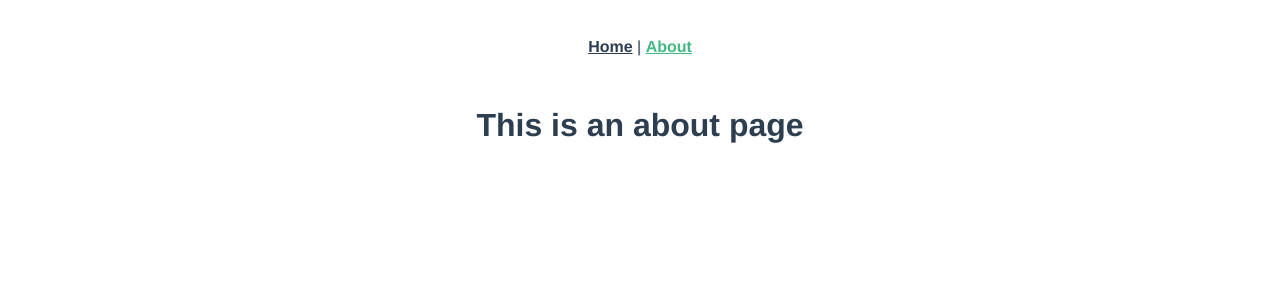
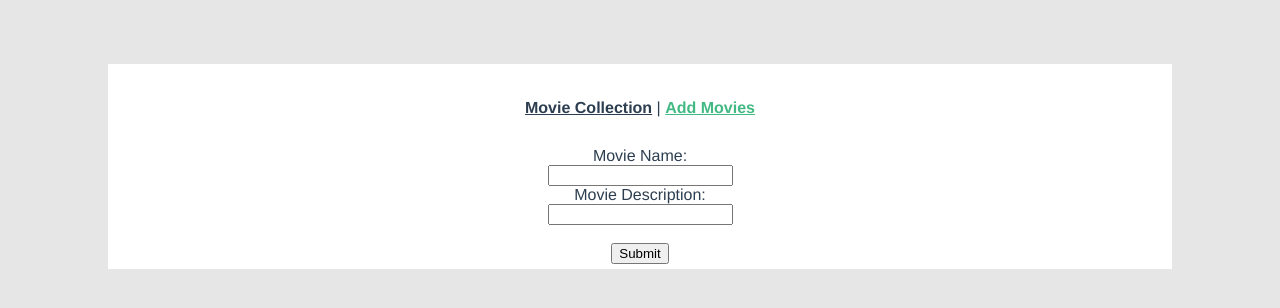
Before and after one commit to eceCaliskan/movie-collection, a Vue app: page /about in a window 1280 px wide. Shown: the top 308 px of the page. Built offline with nearby package versions, Linux system fonts and the light colour scheme.

Commit message:
initial commit

```diff
--- a/package.json
+++ b/package.json
@@ -4,10 +4,12 @@
     "private": true,
     "scripts": {
         "serve": "vue-cli-service serve",
-    "build": "vue-cli-service build"
+        "build": "vue-cli-service build",
+        "backend": "json-server --watch db.json --port 5000"
     },
     "dependencies": {
         "core-js": "^3.6.5",
+        "json-server": "^0.17.0",
         "vue": "^3.0.0",
         "vue-router": "^4.0.0-0"
     },
--- a/src/App.vue
+++ b/src/App.vue
@@ -1,22 +1,31 @@
 <template>
   <div id="nav">
-    <router-link to="/">Home</router-link> |
-    <router-link to="/about">About</router-link>
+    <router-link to="/">Movie Collection</router-link> |
+    <router-link to="/about">Add Movies</router-link>
   </div>
   <router-view/>
 </template>
 
+
+
+
 <style>
+
+
+
 #app {
   font-family: Avenir, Helvetica, Arial, sans-serif;
   -webkit-font-smoothing: antialiased;
   -moz-osx-font-smoothing: grayscale;
   text-align: center;
   color: #2c3e50;
+
 }
 
 #nav {
   padding: 30px;
+  /*background-color: rgb(233, 233, 233);*/
+
 }
 
 #nav a {
--- a/src/router/index.js
+++ b/src/router/index.js
@@ -1,8 +1,7 @@
 import { createRouter, createWebHistory } from 'vue-router'
 import Home from '../views/Home.vue'
 
-const routes = [
-  {
+const routes = [{
         path: '/',
         name: 'Home',
         component: Home
@@ -13,7 +12,8 @@ const routes = [
         // route level code-splitting
         // this generates a separate chunk (about.[hash].js) for this route
         // which is lazy-loaded when the route is visited.
-    component: () => import(/* webpackChunkName: "about" */ '../views/About.vue')
+        component: () =>
+            import ( /* webpackChunkName: "about" */ '../views/About.vue')
     }
 ]
 
--- a/src/views/About.vue
+++ b/src/views/About.vue
@@ -1,5 +1,52 @@
 <template>
-  <div class="about">
-    <h1>This is an about page</h1>
-  </div>
+ <form  >
+  <label for="fname">Movie Name:</label><br>
+  <input type="text" id="fname" name="fname"  v-model="bname"><br>
+  <label for="lname">Movie Description:</label><br>
+  <input type="text" id="lname" name="lname" v-model="description"><br><br>
+  <input type="submit" value="Submit" v-on:click="addmovie">
+</form>
+
+
 </template>
+<script>
+export default {
+
+  data(){
+    return{
+  bname: "",
+  description:""
+    }
+  },
+  methods: {
+
+         async addmovie(){
+
+
+           const m= {
+             id: 3,
+             name: this.bname,
+             description:this.description,
+             director: "director"
+           }
+
+  alert(m)
+  const res = await fetch('http://localhost:5000/movieList',{
+    method: 'POST',
+    headers: {
+      'Content-type': 'application/json',
+
+    },
+      body:JSON.stringify(m)
+  })
+  const data = await res.json()
+
+}
+
+
+
+  },
+
+
+}
+</script>
--- a/src/views/Home.vue
+++ b/src/views/Home.vue
@@ -1,18 +1,143 @@
 <template>
-  <div class="home">
-    <img alt="Vue logo" src="../assets/logo.png">
-    <HelloWorld msg="Welcome to Your Vue.js App"/>
-  </div>
+<div id="ok">
+    <h1><i>Movie Collection</i></h1>
+</div>
+ <li v-for="movie in movieList" :key="movie.id">
+   <!--img  v-if="movie.id==1" src='@/assets/midnight.jpg' >
+ <img  v-if="movie.id==2" src='@/assets/inception.jpg' -->
+
+<h4>{{movie.name}}</h4>
+<p>{{movie.description}}</p>
+<p>{{movie.director}}</p>
+
+<button class="button-81" v-on:click="remove(movie.id)">Remove</button>
+ <hr style="width:80%;text-align:center;">
+ </li>
+<About @addmovie="addmovie"/>
+<!--button class="button-81" v-on:click="index -=1">Back</button>
+
+<button class="button-81" v-on:click="index +=1">Next</button-->
 </template>
 
 <script>
-// @ is an alias to /src
-import HelloWorld from '@/components/HelloWorld.vue'
+
 
 export default {
-  name: 'Home',
-  components: {
-    HelloWorld
+
+  name: 'App',
+  data() {
+    return{
+
+    movieList: []
+
+  }
+},
+methods: {
+  async remove(id){
+    const res =  fetch("http://localhost:5000/movieList/"+id,{
+    method: 'DELETE',
+ })
+    console.log("http://localhost:5000/movieList/"+id);
+    this.movieList = await this.fetchTasks()
+},
+
+async fetchTasks() {
+     const res = await fetch('http://localhost:5000/movieList')
+     const data = await res.json()
+
+     return data
+
+},
+
+},
+async created()
+{
+
+     this.movieList = await this.fetchTasks()
+     if(this.movieList.length===0){
+       alert("Your movie list is empty")
+     }
+}
+
+}
+</script>
+
+<style>
+body{
+  background-color: rgb(230, 230, 230);
+
+}
+
+li{
+  list-style: none;
+}
+
+h4{
+  color: green;
+}
+
+#app {
+  font-family: Avenir, Helvetica, Arial, sans-serif;
+  -webkit-font-smoothing: antialiased;
+  -moz-osx-font-smoothing: grayscale;
+  text-align: center;
+  color: #2c3e50;
+  margin-top: 8vh;
+  margin-left: 100px;
+  margin-right: 100px;
+
+}
+
+div{
+  padding-top: 5px;
+  padding-bottom: 5px;
+  background-color: #fff;
+}
+
+
+@media screen and (max-width: 992px) {
+  img {
+   width: 200px;
   }
 }
-</script>
+
+/* On screens that are 600px or less, set the background color to olive */
+@media screen and (min-width: 600px) {
+  img {
+   width: 300px;
+  }
+}
+
+
+
+#back{
+  margin-right: 100px;
+
+}
+#next{
+  margin-left: 100px;
+}
+
+p{
+  margin-left: 100px;
+margin-right: 100px;
+}
+
+button{
+  background-color: #fff;
+  border-color:white;
+  border-radius: 10px;
+  min-width: 20%;
+  padding-top: 1%;
+  padding-bottom:  1%;
+
+
+}
+
+button:hover{
+  background-color:rgb(238, 80, 80);
+  color: white;
+}
+/* CSS */
+
+</style>
```
Also changed, not shown: public/index.html (+13 -5 lines), 1 other file (tests, documents, lock files or other folders). Lines whose indentation alone changed are shown as unchanged.
